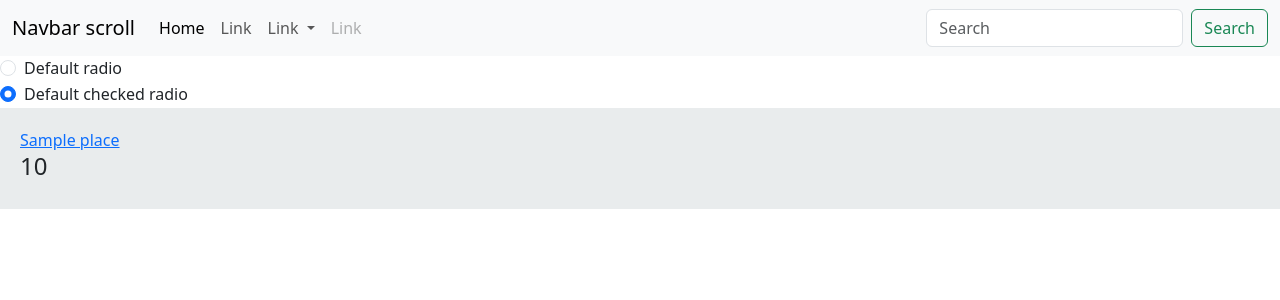
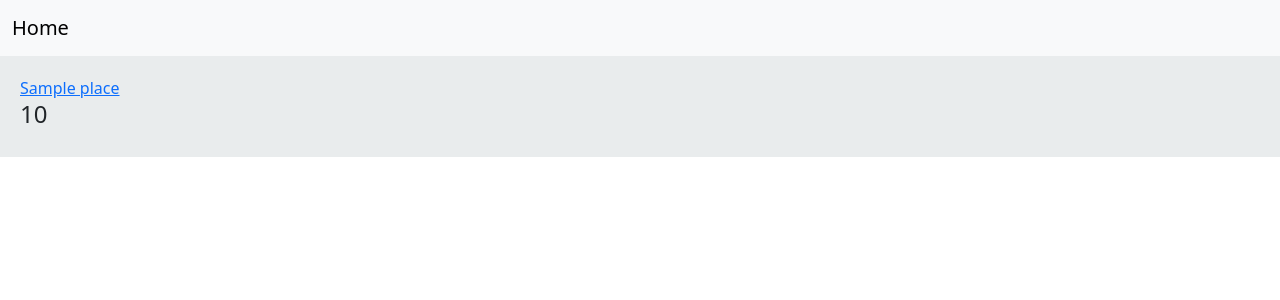
Before and after one commit to mohamadebi/Mizax, a Django app: page / in a window 1280 px wide. Shown: the top 300 px of the page. Run offline with Django 4.2, Linux system fonts and the light colour scheme; tables that the repository leaves empty hold one stand-in row (values such as "Sample post").

Commit message:
niceproject

```diff
--- a/mizax/home/urls.py
+++ b/mizax/home/urls.py
@@ -2,9 +2,8 @@ from django.urls import path
 from . import views
 
 urlpatterns = [
-    path('', views.home),
-    path('hello/',views.say_hello),
-    path('detail/<int:place_id>/',views.detail),
+    path('', views.home,name = "home"),
+    path('detail/<int:place_id>/',views.detail, name = "detail"),
 
 
 ]
--- a/mizax/home/views.py
+++ b/mizax/home/views.py
@@ -5,8 +5,6 @@ from .models import Place
 def home(request):
     all = Place.objects.all()
     return render(request,'home.html',{'all':all})
-def say_hello(request):
-    return render(request,'hello.html')
 # Create your views here.
 def detail(requset,place_id):
      all = Place.objects.get(id=place_id)
--- a/mizax/templates/base.html
+++ b/mizax/templates/base.html
@@ -20,20 +20,6 @@
 
     {%include 'navbar.html' %}
 
-<div class="form-check">
-  <input class="form-check-input" type="radio" name="True" id="flexRadioDefault1">
-  <label class="form-check-label" for="flexRadioDefault1">
-    Default radio
-  </label>
-</div>
-<div class="form-check">
-  <input class="form-check-input" type="radio" name="flexRadioDefault" id="flexRadioDefault2" checked>
-  <label class="form-check-label" for="flexRadioDefault2">
-    Default checked radio
-  </label>
-</div>
-
-
     <div class="jumbotron">
         {% block content %} {% endblock %}
     </div>
--- a/mizax/templates/home.html
+++ b/mizax/templates/home.html
@@ -5,7 +5,8 @@
 
 {% block content %}
    {% for all in all %}
-        <a href ="/detail/{{all.id}}">{{all.name}}</a><h4>{{all.ticket_price}}</h4>
+        <a href ="{% url 'detail' all.id %}">{{all.name}}</a><h4>{{all.ticket_price}}</h4>
+
 <!--        <small>{{all.opentime}}</small>-->
 <!--        <p>{{all.city}}</p>-->
    {% endfor %}
--- a/mizax/templates/navbar.html
+++ b/mizax/templates/navbar.html
@@ -1,36 +1,13 @@
-<nav class="navbar navbar-expand-lg bg-body-tertiary">
+<!-- As a link -->
+<nav class="navbar bg-body-tertiary">
   <div class="container-fluid">
-    <a class="navbar-brand" href="#">Navbar scroll</a>
-    <button class="navbar-toggler" type="button" data-bs-toggle="collapse" data-bs-target="#navbarScroll" aria-controls="navbarScroll" aria-expanded="false" aria-label="Toggle navigation">
-      <span class="navbar-toggler-icon"></span>
-    </button>
-    <div class="collapse navbar-collapse" id="navbarScroll">
-      <ul class="navbar-nav me-auto my-2 my-lg-0 navbar-nav-scroll" style="--bs-scroll-height: 100px;">
-        <li class="nav-item">
-          <a class="nav-link active" aria-current="page" href="#">Home</a>
-        </li>
-        <li class="nav-item">
-          <a class="nav-link" href="#">Link</a>
-        </li>
-        <li class="nav-item dropdown">
-          <a class="nav-link dropdown-toggle" href="#" role="button" data-bs-toggle="dropdown" aria-expanded="false">
-            Link
-          </a>
-          <ul class="dropdown-menu">
-            <li><a class="dropdown-item" href="#">Action</a></li>
-            <li><a class="dropdown-item" href="#">Another action</a></li>
-            <li><hr class="dropdown-divider"></li>
-            <li><a class="dropdown-item" href="#">Something else here</a></li>
-          </ul>
-        </li>
-        <li class="nav-item">
-          <a class="nav-link disabled">Link</a>
-        </li>
-      </ul>
-      <form class="d-flex" role="search">
-        <input class="form-control me-2" type="search" placeholder="Search" aria-label="Search">
-        <button class="btn btn-outline-success" type="submit">Search</button>
-      </form>
-    </div>
+    <a class="navbar-brand" href="{%url 'home' %}">Home</a>
   </div>
 </nav>
+
+<!--&lt;!&ndash; As a heading &ndash;&gt;-->
+<!--<nav class="navbar bg-body-tertiary">-->
+<!--  <div class="container-fluid">-->
+<!--    <span class="navbar-brand mb-0 h1">Navbar</span>-->
+<!--  </div>-->
+<!--</nav>-->
```
Also changed, not shown: mizax/templates/hello.html (deleted, +0 -7 lines).
